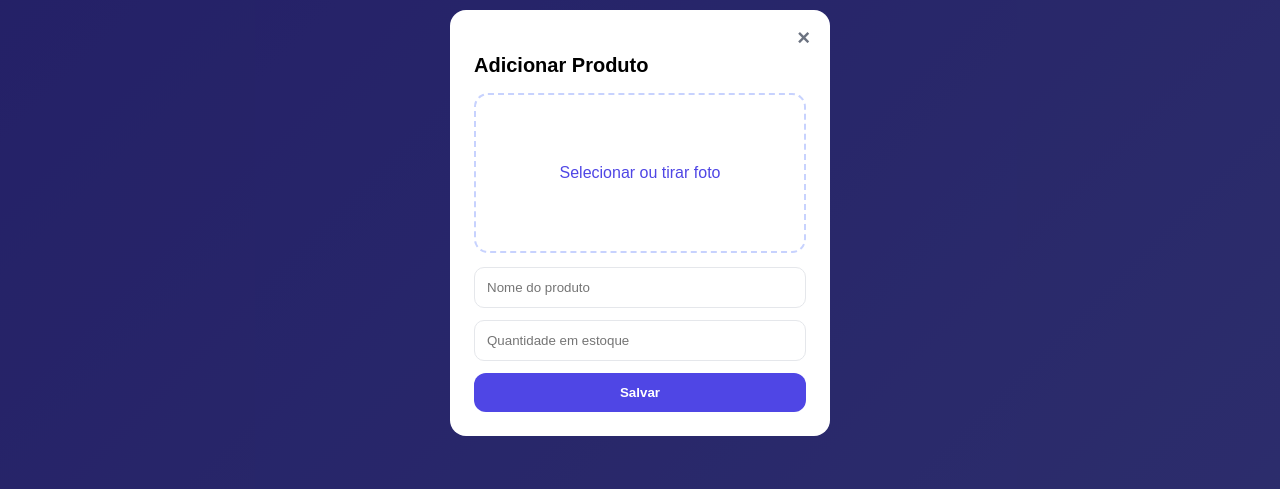
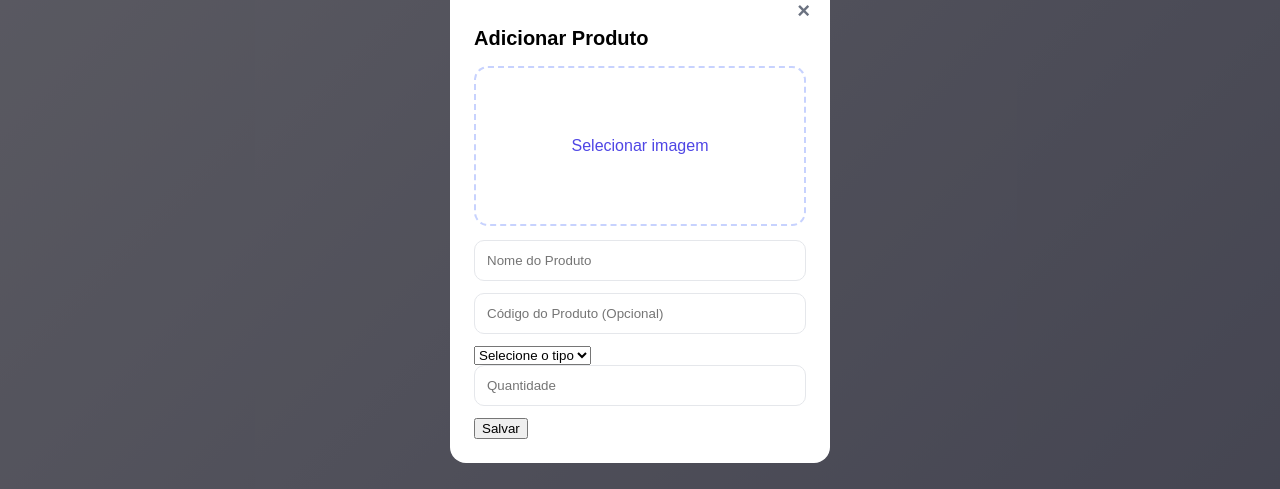
Before and after one commit to Borsato21/estoque-react-firebase, a React (Vite) app: page /estoque in a window 1280 px wide. Both pictures are taken after typing "Sample" into the empty fields and a click on the button "Adicionar produto". Shown: the part 177-666 px from the top of the page. Built offline with nearby package versions, Linux system fonts and the light colour scheme; no server answers; the database is empty.

Commit message:
fix: correções na tela de estoque

```diff
--- a/src/components/AddProductModal.jsx
+++ b/src/components/AddProductModal.jsx
@@ -1,32 +1,39 @@
 import { useState } from "react";
-import { uploadImage } from "../services/storage";
 
-function AddProductModal({ onClose, onSave }) {
-  const [name, setName] = useState("");
-  const [quantity, setQuantity] = useState("");
-  const [file, setFile] = useState(null);
-  const [preview, setPreview] = useState(null);
+function AddProductModal({ onClose, onSave, editingProduct }) {
+  const [name, setName] = useState(editingProduct?.name || "");
+  const [code, setCode] = useState(editingProduct?.code || "");
+  const [type, setType] = useState(editingProduct?.type || "");
+  const [quantity, setQuantity] = useState(editingProduct?.quantity || "");
+  const [image, setImage] = useState(editingProduct?.image || "");
   const [loading, setLoading] = useState(false);
 
+  // 📸 Converter imagem para BASE64
   const handleImageChange = (e) => {
-    const selectedFile = e.target.files[0];
-    if (!selectedFile) return;
+    const file = e.target.files[0];
+    if (!file) return;
 
-    setFile(selectedFile);
-    setPreview(URL.createObjectURL(selectedFile));
+    const reader = new FileReader();
+    reader.onload = () => {
+      setImage(reader.result);
+    };
+    reader.readAsDataURL(file);
   };
 
   const handleSave = async () => {
-    if (!name || !quantity || !file) return;
+    if (!name || !type || !quantity || !image) {
+      alert("Preencha todos os campos");
+      return;
+    }
 
     setLoading(true);
 
-    const imageUrl = await uploadImage(file);
-
     await onSave({
       name,
+      code,
+      type,
       quantity: Number(quantity),
-      image: imageUrl,
+      image,
     });
 
     setLoading(false);
@@ -37,43 +44,36 @@ function AddProductModal({ onClose, onSave }) {
     <div className="modal-overlay">
       <div className="modal">
 
-        {/* BOTÃO FECHAR */}
-        <button className="modal-close" onClick={onClose}>
-          ×
-        </button>
+        <button className="modal-close" onClick={onClose}>×</button>
 
-        <h3>Adicionar Produto</h3>
+        <h3>{editingProduct ? "Editar Produto" : "Adicionar Produto"}</h3>
 
+        {/* Imagem */}
         <label className="image-input">
-          {preview ? (
-            <img src={preview} alt="Preview" />
-          ) : (
-            <span>Selecionar ou tirar foto</span>
-          )}
-
-          <input
-            type="file"
-            accept="image/*"
-            capture="environment"
-            hidden
-            onChange={handleImageChange}
-          />
+          {image ? <img src={image} alt="Preview" /> : <span>Selecionar imagem</span>}
+          <input type="file" accept="image/*" hidden onChange={handleImageChange} />
         </label>
 
-        <input
-          placeholder="Nome do produto"
-          value={name}
-          onChange={(e) => setName(e.target.value)}
-        />
+        <input placeholder="Nome do Produto" value={name} onChange={(e) => setName(e.target.value)} />
+        <input placeholder="Código do Produto (Opcional)" value={code} onChange={(e) => setCode(e.target.value)} />
+
+        <select value={type} onChange={(e) => setType(e.target.value)}>
+          <option value="">Selecione o tipo</option>
+          <option value="Toner">Toner</option>
+          <option value="Cilindro">Cilindro</option>
+          <option value="Fusão">Fusão</option>
+          <option value="Tinta">Tinta</option>
+          <option value="Peças diversas">Peças diversas</option>
+        </select>
 
         <input
           type="number"
-          placeholder="Quantidade em estoque"
+          placeholder="Quantidade"
           value={quantity}
           onChange={(e) => setQuantity(e.target.value)}
         />
 
-        <button className="save" onClick={handleSave} disabled={loading}>
+        <button onClick={handleSave} disabled={loading}>
           {loading ? "Salvando..." : "Salvar"}
         </button>
       </div>
--- a/src/components/ProductCard.jsx
+++ b/src/components/ProductCard.jsx
@@ -1,11 +1,22 @@
-function ProductCard({ product, onDelete }) {
+function ProductCard({ product, onDelete, onEdit }) {
   return (
     <div className="product-card">
       <img src={product.image} alt={product.name} />
-      <h3>{product.name}</h3>
-      <p>Quantidade: {product.quantity}</p>
 
-      <button onClick={onDelete}>Excluir</button>
+      <h4>{product.name}</h4>
+      <p>Código: {product.code}</p>
+      <p>Tipo: {product.type}</p>
+      <p>Qtd: {product.quantity}</p>
+
+      <div className="card-actions">
+        <button className="edit-btn" onClick={onEdit}>
+          ✏️
+        </button>
+
+        <button className="delete-btn" onClick={onDelete}>
+          🗑️
+        </button>
+      </div>
     </div>
   );
 }
--- a/src/pages/Stock.jsx
+++ b/src/pages/Stock.jsx
@@ -1,29 +1,51 @@
 import { useEffect, useState } from "react";
-import { ref, onValue } from "firebase/database";
-import { db } from "../services/firebase";
-import { addProduct, deleteProduct } from "../services/products";
+import {
+  addProduct,
+  deleteProduct,
+  getProducts,
+  updateProduct,
+} from "../services/products";
 import AddProductModal from "../components/AddProductModal";
 import ProductCard from "../components/ProductCard";
 import "../styles/stock.css";
 
 function Stock() {
-  const [products, setProducts] = useState({});
+  const [products, setProducts] = useState([]);
   const [search, setSearch] = useState("");
   const [showModal, setShowModal] = useState(false);
+  const [editingProduct, setEditingProduct] = useState(null);
+  const [loading, setLoading] = useState(true);
+
+  const loadProducts = async () => {
+    setLoading(true);
+    const data = await getProducts();
+
+    const list = Object.entries(data || {}).map(([id, value]) => ({
+      id,
+      ...value,
+    }));
+
+    setProducts(list);
+    setLoading(false);
+  };
 
   useEffect(() => {
-    const productsRef = ref(db, "products");
-    onValue(productsRef, (snapshot) => {
-      setProducts(snapshot.val() || {});
-    });
+    loadProducts();
   }, []);
 
   const handleSaveProduct = async (product) => {
+    if (editingProduct) {
+      await updateProduct(editingProduct.id, product);
+    } else {
       await addProduct(product);
+    }
+
+    setEditingProduct(null);
+    setShowModal(false);
+    loadProducts();
   };
 
-  const filteredProducts = Object.entries(products).filter(
-    ([, product]) =>
+  const filteredProducts = products.filter((product) =>
     product.name.toLowerCase().includes(search.toLowerCase())
   );
 
@@ -33,30 +55,47 @@ function Stock() {
 
       <div className="stock-header">
         <input
-          placeholder="Pesquisar pelo nome..."
+          placeholder="Pesquisar..."
           value={search}
           onChange={(e) => setSearch(e.target.value)}
         />
 
-        <button onClick={() => setShowModal(true)}>
+        <button
+          onClick={() => {
+            setEditingProduct(null);
+            setShowModal(true);
+          }}
+        >
           Adicionar produto
         </button>
       </div>
 
+      {loading ? (
+        <p>Carregando...</p>
+      ) : (
         <div className="stock-grid">
-        {filteredProducts.map(([id, product]) => (
+          {filteredProducts.map((product) => (
             <ProductCard
-            key={id}
+              key={product.id}
               product={product}
-            onDelete={() => deleteProduct(id)}
+              onDelete={async () => {
+                await deleteProduct(product.id);
+                loadProducts();
+              }}
+              onEdit={() => {
+                setEditingProduct(product);
+                setShowModal(true);
+              }}
             />
           ))}
         </div>
+      )}
 
       {showModal && (
         <AddProductModal
           onClose={() => setShowModal(false)}
           onSave={handleSaveProduct}
+          editingProduct={editingProduct}
         />
       )}
     </div>
--- a/src/services/firebase.js
+++ b/src/services/firebase.js
@@ -7,7 +7,7 @@ const firebaseConfig = {
   authDomain: "blitoestoque.firebaseapp.com",
   databaseURL: "https://blitoestoque-default-rtdb.firebaseio.com",
   projectId: "blitoestoque",
-  storageBucket: "blitoestoque.firebasestorage.app",
+  storageBucket: "blitoestoque.appspot.com",
   messagingSenderId: "1019975983840",
   appId: "1:1019975983840:web:b5df8d39f6292ecae7e685",
   measurementId: "G-1H2BZ0CQTR"
--- a/src/services/products.js
+++ b/src/services/products.js
@@ -1,24 +1,27 @@
-import { ref, push, set, get, remove, update } from "firebase/database";
 import { db } from "./firebase";
+import { ref, push, get, remove, update } from "firebase/database";
 
-// Criar produto
+// ➕ Adicionar produto
 export const addProduct = async (product) => {
-  const productRef = push(ref(db, "products"));
-  await set(productRef, product);
+  const productsRef = ref(db, "products");
+  await push(productsRef, product);
 };
 
-// Buscar produtos
-export const getProducts = async () => {
-  const snapshot = await get(ref(db, "products"));
-  return snapshot.exists() ? snapshot.val() : {};
+// ✏️ Atualizar produto
+export const updateProduct = async (id, product) => {
+  const productRef = ref(db, `products/${id}`);
+  await update(productRef, product);
 };
 
-// Deletar produto
+// ❌ Excluir produto
 export const deleteProduct = async (id) => {
-  await remove(ref(db, `products/${id}`));
+  const productRef = ref(db, `products/${id}`);
+  await remove(productRef);
 };
 
-// Atualizar produto
-export const updateProduct = async (id, data) => {
-  await update(ref(db, `products/${id}`), data);
+// 📦 Buscar produtos
+export const getProducts = async () => {
+  const productsRef = ref(db, "products");
+  const snapshot = await get(productsRef);
+  return snapshot.val();
 };
--- a/src/styles/login.css
+++ b/src/styles/login.css
@@ -5,7 +5,7 @@
 
 body {
   margin: 0;
-  background: linear-gradient(135deg, #4f46e5, #6366f1);
+  background: linear-gradient(135deg, #cbcadb, #9697b3);
   min-height: 100vh;
 }
 
--- a/src/styles/stock.css
+++ b/src/styles/stock.css
@@ -209,3 +209,36 @@
 .modal {
   position: relative;
 }
+
+.card-actions {
+  display: flex;
+  gap: 8px;
+}
+
+.edit-btn {
+  border: 2px solid #2563eb;
+  background: transparent;
+  color: #2563eb;
+  border-radius: 6px;
+  padding: 6px 10px;
+  cursor: pointer;
+}
+
+.edit-btn:hover {
+  background: #2563eb;
+  color: white;
+}
+
+.delete-btn {
+  border: 2px solid #dc2626;
+  background: transparent;
+  color: #dc2626;
+  border-radius: 6px;
+  padding: 6px 10px;
+  cursor: pointer;
+}
+
+.delete-btn:hover {
+  background: #dc2626;
+  color: white;
+}
```
Lines whose indentation alone changed are shown as unchanged.
